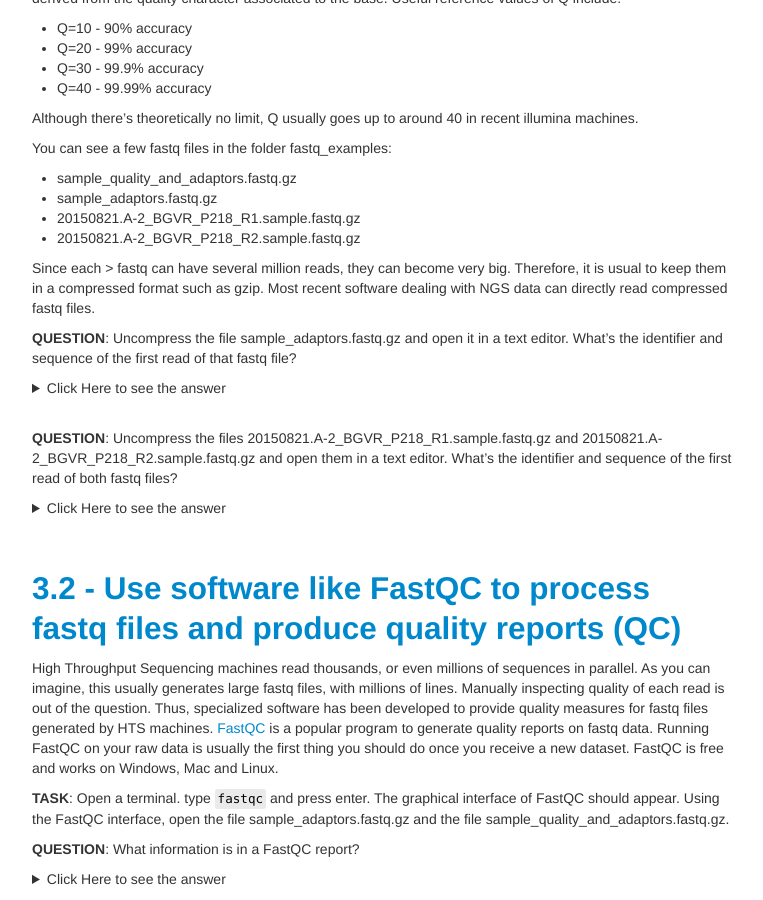
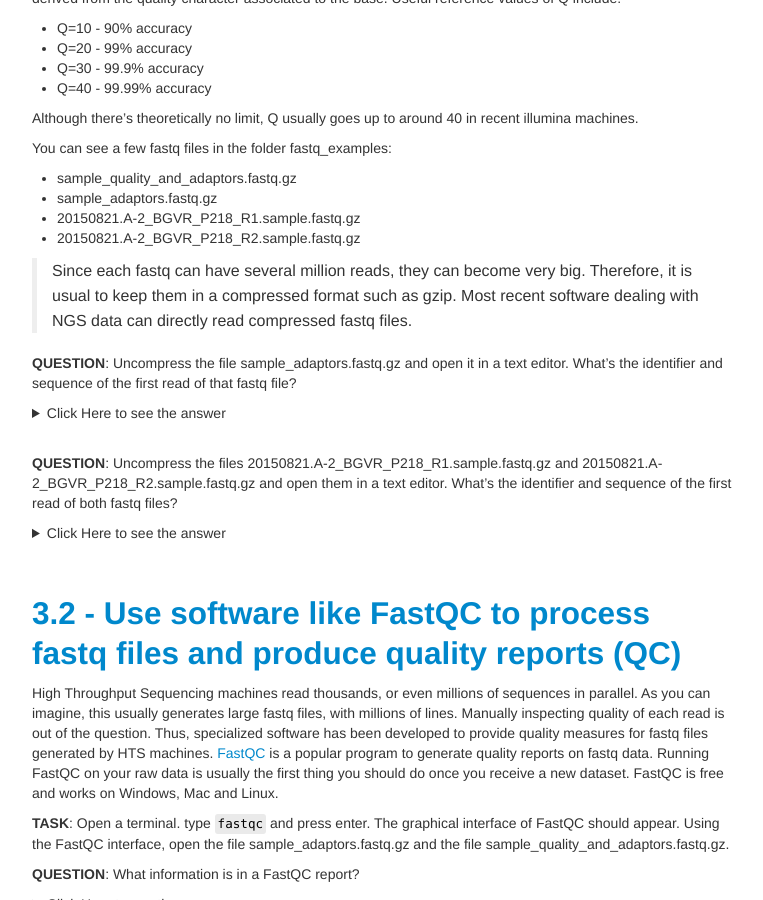
Before and after one commit to GTPB/ADER19F, a Jekyll site: the page built from pages/L03.md, in a window 1280 px wide and 900 px high, scrolled down 525 px. Shown: the whole window, without its empty margins (258-1021 px from the left). Built offline with Jekyll 4.4.1, drawn with Linux system fonts in a browser that asks for light colours.

Commit message:
Update L03.md

```diff
--- a/pages/L03.md
+++ b/pages/L03.md
@@ -26,7 +26,7 @@
 * 20150821.A-2_BGVR_P218_R1.sample.fastq.gz
 * 20150821.A-2_BGVR_P218_R2.sample.fastq.gz
 
-Since each > fastq can have several million reads, they can become very big. Therefore, it is usual to keep them in a compressed format such as gzip. Most recent software dealing with NGS data can directly read compressed fastq files.
+> Since each fastq can have several million reads, they can become very big. Therefore, it is usual to keep them in a compressed format such as gzip. Most recent software dealing with NGS data can directly read compressed fastq files.
 
 **QUESTION**: Uncompress the file sample_adaptors.fastq.gz and open it in a text editor. What's the identifier and sequence of the first read of that fastq file?
 <details><summary>Click Here to see the answer</summary><p>
```
